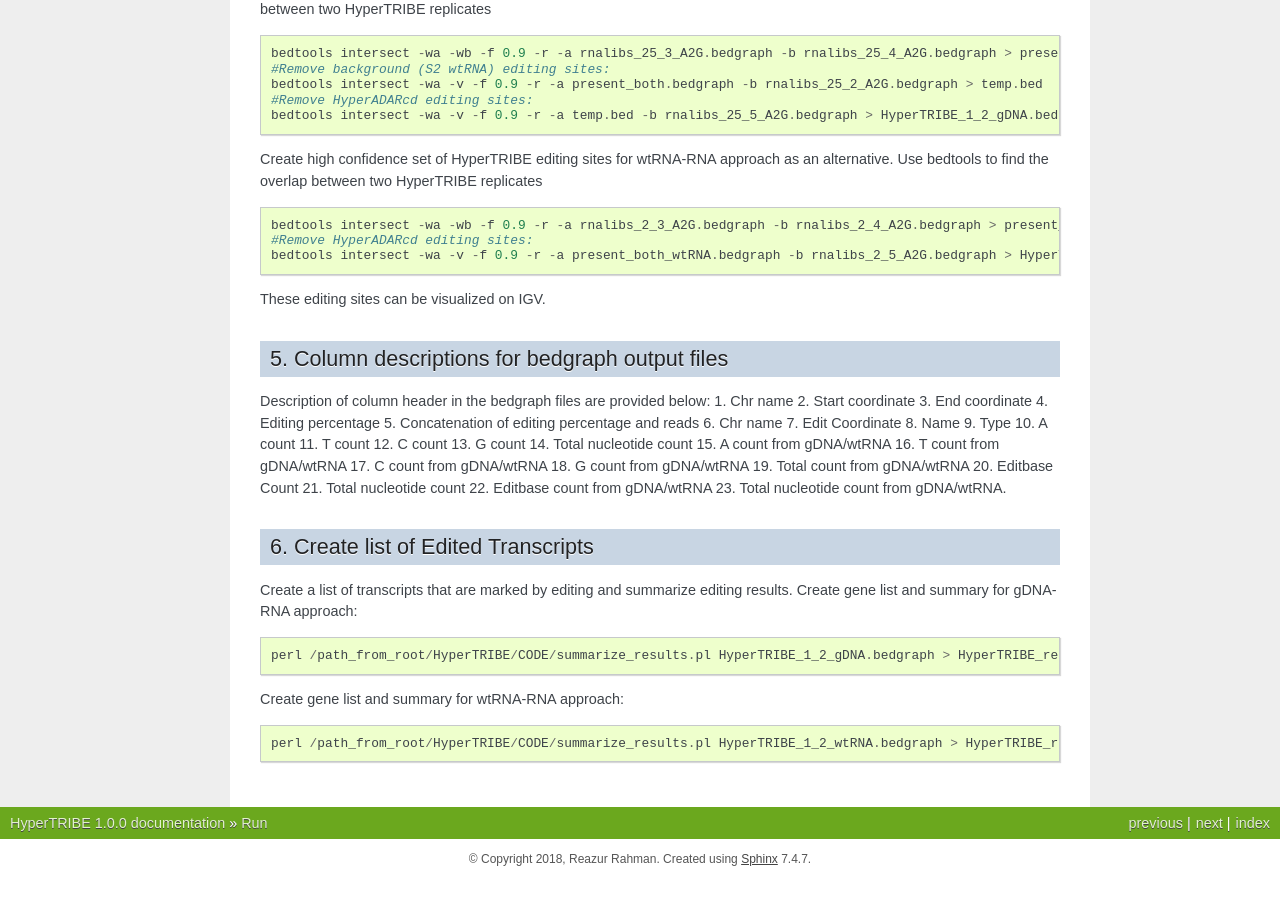
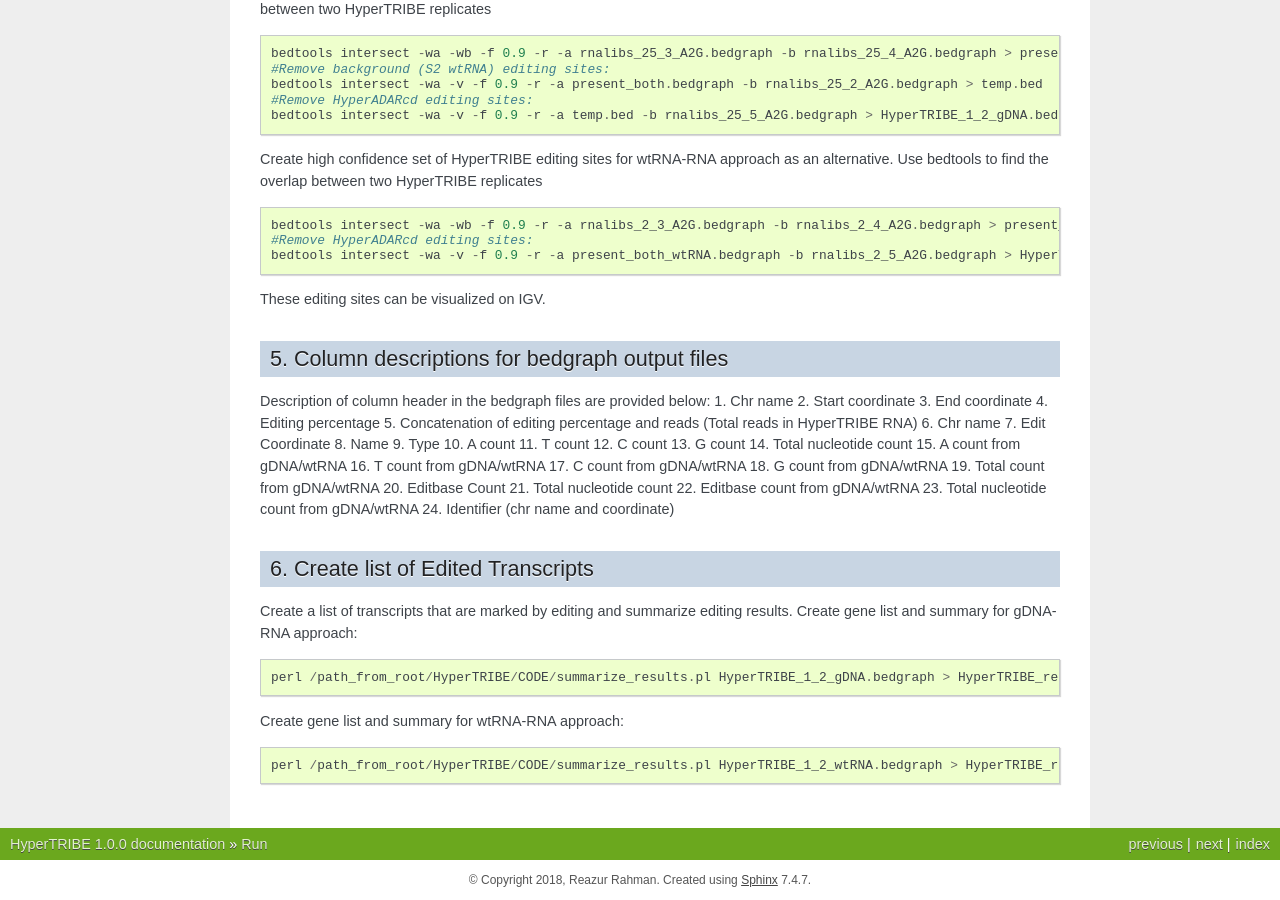
Before and after one commit to rosbashlab/HyperTRIBE, a Sphinx documentation site: the page built from docs/source/run.rst, in a window 1280 px wide and 900 px high, scrolled down 3464 px. Built offline with Sphinx 7.4.7, drawn with Linux system fonts in a browser that asks for light colours; pages that are not in the unit, such as notebooks, are missing from menus; before the commit the page ends 4343 px from its top, so only the background shows below that.

Commit message:
update documentation

```diff
--- a/docs/source/run.rst
+++ b/docs/source/run.rst
@@ -172,7 +172,7 @@ Description of column header in the bedgraph files are provided below:
 2. Start coordinate
 3. End coordinate
 4. Editing percentage
-5. Concatenation of editing percentage and reads
+5. Concatenation of editing percentage and reads (Total reads in HyperTRIBE RNA)
 6. Chr name
 7. Edit Coordinate
 8. Name
@@ -190,7 +190,8 @@ Description of column header in the bedgraph files are provided below:
 20. Editbase Count
 21. Total nucleotide count
 22. Editbase count from gDNA/wtRNA
-23. Total nucleotide count from gDNA/wtRNA.
+23. Total nucleotide count from gDNA/wtRNA
+24. Identifier (chr name and coordinate)
 
 6. Create list of Edited Transcripts
 ------------------------------------
```
